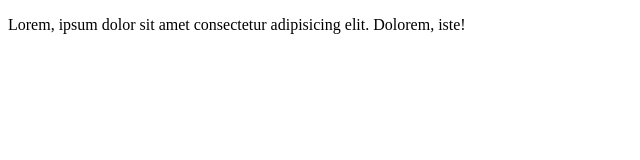
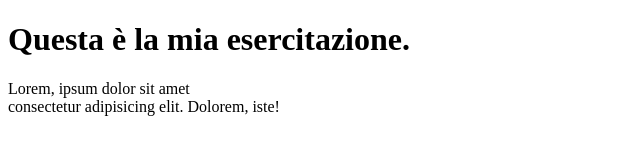
Before and after one commit to NinoAmbrogio/esercitazioni-html-, a plain HTML site: page index.html in a window 1280 px wide. Shown: the whole page, without its empty margins (0-640 px from the left). Drawn offline with Linux system fonts and the light colour scheme.

Commit message:
improved .html added h1 and br to P

```diff
--- a/index.html
+++ b/index.html
@@ -6,7 +6,8 @@
     <title>Esercitazioni</title>
 </head>
 <body>
-    <p>Lorem, ipsum dolor sit amet consectetur adipisicing elit. Dolorem, iste!</p>
+    <h1>Questa è la mia esercitazione.</h1>
+    <p>Lorem, ipsum dolor sit amet <br>consectetur adipisicing elit. Dolorem, iste!</p>
 
 </body>
 </html>
```
